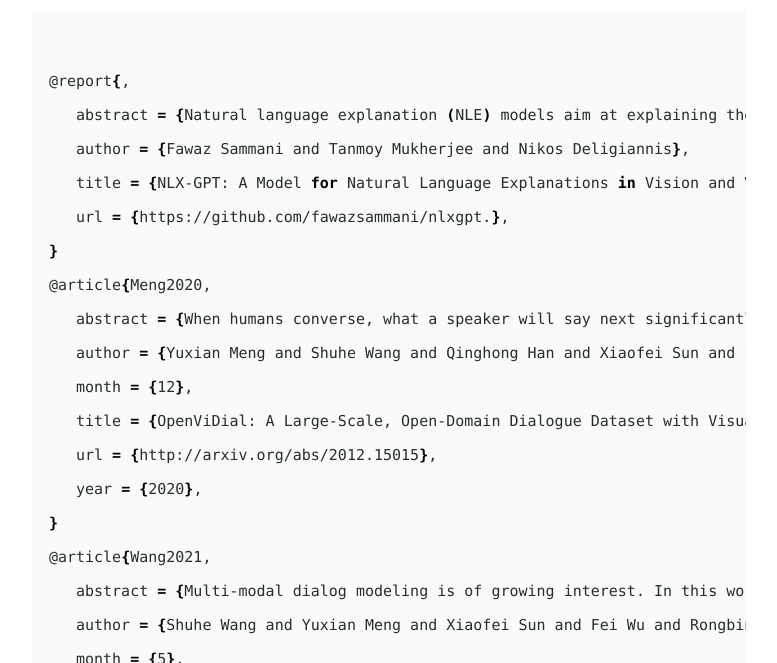
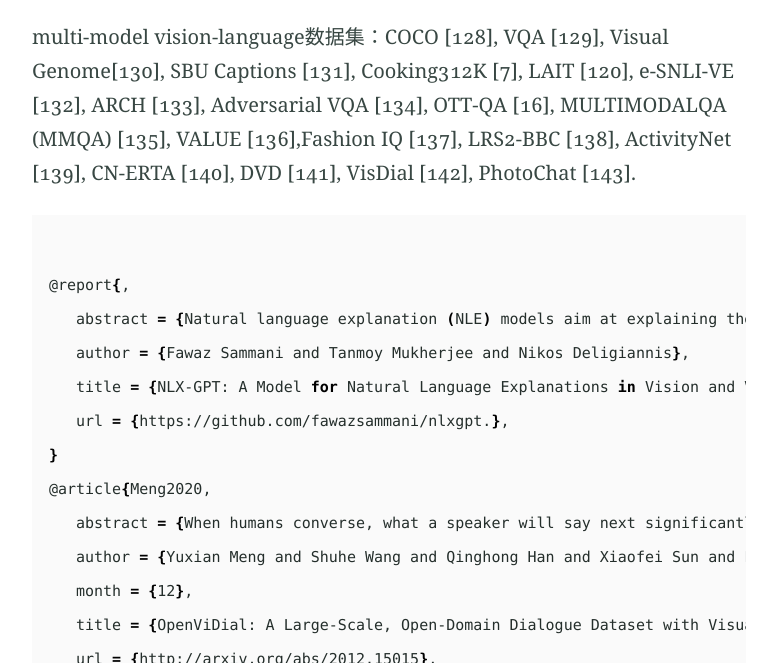
Before and after one commit to lizeyujack/lizeyujack.github.io, a Jekyll site: the page built from _posts/2022-10-08-example-post-twenty-one.md, in a window 1280 px wide and 900 px high, scrolled down 755 px, cut to the strip 237-900 px from the top of the window. Shown: the whole strip, without its empty margins (251-1028 px from the left). Built offline with Jekyll 4.4.1, drawn with Linux system fonts in a browser that asks for light colours.

Commit message:
Update 2022-10-08-example-post-twenty-one.md

````diff
--- a/_posts/2022-10-08-example-post-twenty-one.md
+++ b/_posts/2022-10-08-example-post-twenty-one.md
@@ -9,8 +9,9 @@ feature_image: "https://user-images.githubusercontent.com/53364734/192078882-190
 开设一个新的专题，论文精读。然后总结多模态对话系统中的技术，发展现状，以及科研究的点。
 <!-- more -->
 
+更改链接：[![更改博客链接](https://user-images.githubusercontent.com/53364734/192180297-c1654533-eb5f-4bf9-aa9f-ab830208a5e3.png)](https://github.com/lizeyujack/lizeyujack.github.io/blob/main/_posts/2022-10-08-example-post-twenty-one.md)
 
-更改链接：[![更改博客链接](https://user-images.githubusercontent.com/53364734/192180297-c1654533-eb5f-4bf9-aa9f-ab830208a5e3.png)](https://github.com/lizeyujack/lizeyujack.github.io/blob/main/_posts/2022-10-08-example-post-twenty-one.md)
+multi-model vision-language数据集：COCO  [128],  VQA  [129],  Visual  Genome[130], SBU Captions [131], Cooking312K [7], LAIT [120], e-SNLI-VE [132], ARCH [133], Adversarial VQA [134], OTT-QA [16], MULTIMODALQA (MMQA) [135], VALUE [136],Fashion  IQ  [137],  LRS2-BBC  [138],  ActivityNet  [139],  CN-ERTA [140], DVD [141], VisDial [142], PhotoChat [143].
 
 ```bash
 {%raw%}
````
